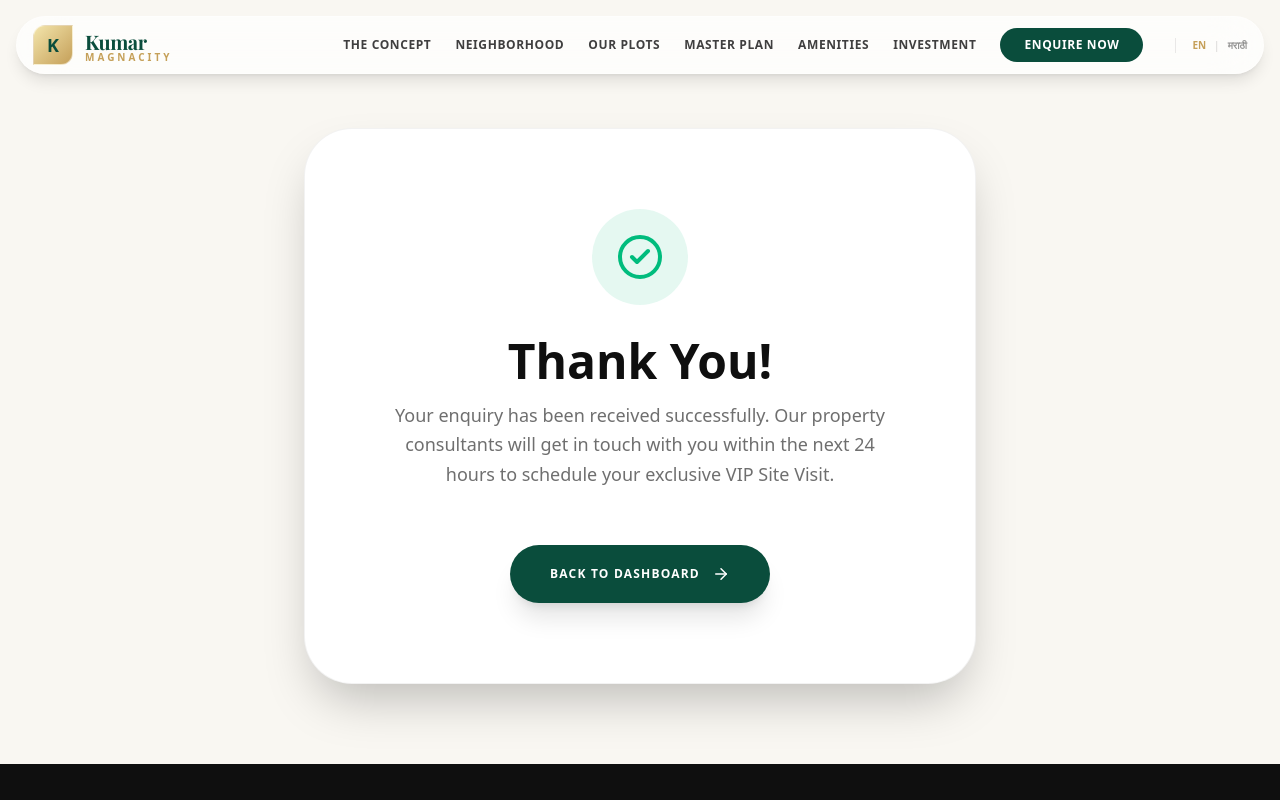
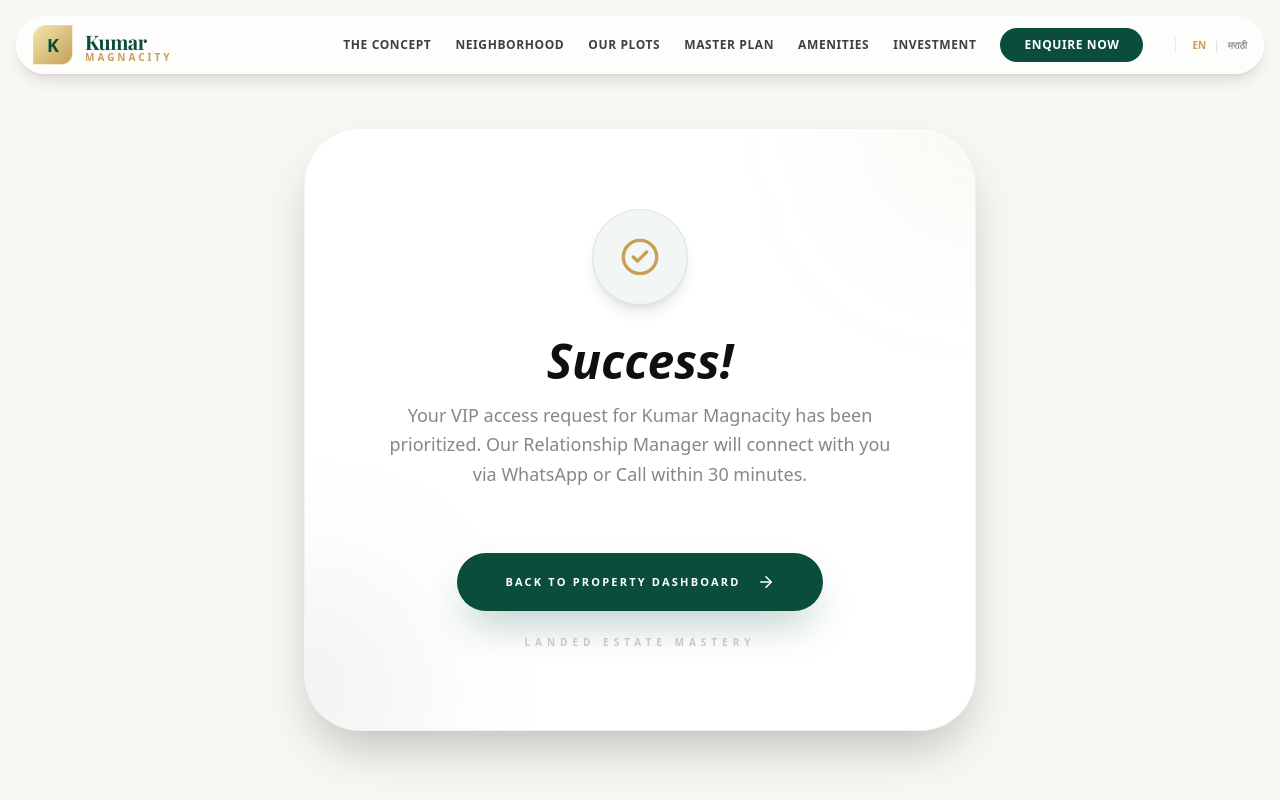
Before and after one commit to krisalahiranandani/kumarmagnacitytownship, a Next.js app: page /thank-you in a window 1280 px wide. Shown: the top 800 px of the page. Built offline with nearby package versions, Linux system fonts and the light colour scheme; a web font is replaced by a local one.

Commit message:
Stabilization: Sanitized environment (Redirects, Headers, and Layout) for 100% Next.js 15 + Edge reliability

```diff
--- a/app/api/enquiry/route.ts
+++ b/app/api/enquiry/route.ts
@@ -83,7 +83,8 @@
       const errorText = await mcResponse.text();
       return NextResponse.json({ error: "Relay failed", details: errorText }, { status: 502 });
     }
-  } catch (error: any) {
-    return NextResponse.json({ error: "Internal Server Error", message: error.message }, { status: 500 });
+  } catch (error) {
+    const message = error instanceof Error ? error.message : "Internal Server Error";
+    return NextResponse.json({ error: "Internal Server Error", message }, { status: 500 });
   }
 }
--- a/app/layout.tsx
+++ b/app/layout.tsx
@@ -29,33 +29,7 @@
   return (
     <html lang="en">
       <body className={`${playfair.variable} ${outfit.variable} antialiased`}>
-        {/* Deployment V2.2.0 - Atomic Synchronization Active */}
-        <script
-          dangerouslySetInnerHTML={{
-            __html: `
-              // Force-sync Title
-              document.title = "The Pride of Pune's Rising East | Kumar Magnacity";
-
-              const REVISION = "2.1.4-v7";
-              if (localStorage.getItem('km-revision') !== REVISION) {
-                if ('serviceWorker' in navigator) {
-                  navigator.serviceWorker.getRegistrations().then(registrations => {
-                    for (let registration of registrations) registration.unregister();
-                  });
-                }
-                localStorage.setItem('km-revision', REVISION);
-                location.reload(true); // Nuclear hard refresh
-              }
-
-              // Continuous cleanup
-              const cleanup = () => {
-                document.querySelectorAll('.revision-milestone, .revision-banner, #revision-milestone, .clock, .countdown').forEach(el => el.remove());
-              };
-              cleanup();
-              setTimeout(cleanup, 1000);
-            `,
-          }}
-        />
+        {/* Deployment V2.3.1 - Restoration Fix */}
         {children}
       </body>
     </html>
--- /dev/null
+++ b/app/not-found.tsx
@@ -0,0 +1,65 @@
+import Header from "@/components/Header";
+import Footer from "@/components/Footer";
+import Link from "next/link";
+import { MoveLeft, House, Search } from "lucide-react";
+
+export const runtime = "edge";
+
+export default function NotFound() {
+  return (
+    <main className="min-h-screen bg-light flex flex-col">
+      <Header />
+
+      <div className="flex-grow flex items-center justify-center pt-32 pb-20 px-4">
+        <div className="container mx-auto max-w-4xl">
+          <div className="relative bg-white rounded-[3.5rem] p-12 md:p-24 shadow-2xl border border-dark/5 overflow-hidden text-center">
+             {/* Decorative Elements */}
+             <div className="absolute -top-24 -right-24 w-96 h-96 bg-primary/5 rounded-full blur-[100px]" />
+             <div className="absolute -bottom-24 -left-24 w-96 h-96 bg-accent/5 rounded-full blur-[100px]" />
+
+             <div className="relative z-10 space-y-10">
+                <div className="space-y-4">
+                    <span className="text-[120px] md:text-[180px] font-heading font-black text-primary/5 leading-none block select-none">404</span>
+                    <h1 className="text-4xl md:text-5xl font-heading font-bold text-dark -mt-12 md:-mt-20">Path Not Found</h1>
+                    <p className="text-dark/40 max-w-lg mx-auto leading-relaxed">
+                        The luxury you seek remains within our reach, but this specific path does not. Let us guide you back to the Sovereign Estate.
+                    </p>
+                </div>
+
+                <div className="flex flex-col sm:flex-row items-center justify-center gap-6">
+                    <Link
+                        href="/"
+                        className="group bg-primary text-white px-8 py-4 rounded-full font-bold uppercase tracking-widest text-[11px] flex items-center gap-3 hover:bg-primary-light transition-all shadow-xl"
+                    >
+                        <House size={16} />
+                        Back to Home
+                    </Link>
+                    <Link
+                        href="/location"
+                        className="group bg-white text-dark border border-dark/10 px-8 py-4 rounded-full font-bold uppercase tracking-widest text-[11px] flex items-center gap-3 hover:bg-light transition-all"
+                    >
+                        Explore Location
+                        <Search size={16} />
+                    </Link>
+                </div>
+
+                <div className="pt-10 border-t border-dark/5 grid grid-cols-2 md:grid-cols-4 gap-4">
+                    {["Concept", "Amenities", "Investment", "Availability"].map((item) => (
+                        <Link
+                            key={item}
+                            href={`/${item.toLowerCase().replace(' ', '-')}`}
+                            className="text-[10px] font-bold uppercase tracking-[0.2em] text-dark/40 hover:text-accent transition-colors py-2"
+                        >
+                            {item}
+                        </Link>
+                    ))}
+                </div>
+             </div>
+          </div>
+        </div>
+      </div>
+
+      <Footer />
+    </main>
+  );
+}
--- a/app/thank-you/page.tsx
+++ b/app/thank-you/page.tsx
@@ -17,27 +17,34 @@
 
       <section className="min-h-[80vh] flex items-center justify-center pt-32 pb-20 px-4">
         <div className="container mx-auto max-w-2xl text-center">
-          <div className="bg-white rounded-[3rem] p-12 md:p-20 shadow-2xl border border-dark/5 space-y-8">
-            <div className="w-24 h-24 bg-emerald-500/10 rounded-full flex items-center justify-center text-emerald-500 mx-auto animate-bounce-subtle">
-              <CheckCircle2 size={48} />
+          <div className="bg-white rounded-[3.5rem] p-12 md:p-20 shadow-2xl border border-dark/5 space-y-10 relative overflow-hidden group">
+            {/* Subtle background glow */}
+            <div className="absolute -top-24 -right-24 w-48 h-48 bg-accent/10 blur-[80px] rounded-full group-hover:bg-accent/20 transition-all duration-700" />
+            <div className="absolute -bottom-24 -left-24 w-48 h-48 bg-primary/10 blur-[80px] rounded-full" />
+
+            <div className="relative z-10 space-y-8">
+                <div className="w-24 h-24 bg-primary/5 rounded-full flex items-center justify-center text-primary mx-auto border border-primary/10 shadow-lg">
+                    <CheckCircle2 size={40} className="text-accent" />
                 </div>
 
                 <div className="space-y-4">
-              <h1 className="text-4xl md:text-5xl font-heading font-bold text-dark">Thank You!</h1>
-              <p className="text-lg text-dark/60 leading-relaxed font-light">
-                Your enquiry has been received successfully. Our property consultants will get in touch with you
-                within the next 24 hours to schedule your exclusive VIP Site Visit.
+                    <h1 className="text-4xl md:text-5xl font-heading font-bold text-dark italic">Success!</h1>
+                    <p className="text-lg text-dark/50 leading-relaxed font-light">
+                        Your VIP access request for <strong>Kumar Magnacity</strong> has been prioritized. Our Relationship Manager will connect with you via WhatsApp or Call within 30 minutes.
                     </p>
                 </div>
 
-            <div className="pt-6">
+                <div className="pt-8 flex flex-col items-center gap-6">
                     <Link
                         href="/"
-                className="inline-flex items-center gap-3 bg-primary text-white px-10 py-5 rounded-full font-bold uppercase tracking-widest text-xs hover:bg-primary-light transition-all shadow-xl"
+                        className="group bg-primary text-white px-12 py-5 rounded-full font-bold uppercase tracking-[0.2em] text-[11px] hover:bg-primary-light transition-all shadow-[0_20px_40px_-10px_rgba(10,77,60,0.3)] flex items-center gap-4 hover:scale-105 active:scale-95"
                     >
-                Back to Dashboard
-                <ArrowRight size={18} />
+                        Back to Property Dashboard
+                        <ArrowRight size={18} className="group-hover:translate-x-1 transition-transform" />
                     </Link>
+
+                    <p className="text-[10px] uppercase font-bold text-dark/20 tracking-[0.5em]">Landed Estate Mastery</p>
+                </div>
             </div>
           </div>
         </div>
--- a/components/EnquiryForm.tsx
+++ b/components/EnquiryForm.tsx
@@ -1,6 +1,5 @@
-"use client";
-
 import { useState } from "react";
+import { useRouter } from "next/navigation";
 import { Send, CheckCircle2, AlertCircle, Loader2 } from "lucide-react";
 import { cn } from "@/lib/utils";
 
@@ -21,6 +20,7 @@
   buttonText = "Get Details",
   isModal = false,
 }: EnquiryFormProps) {
+  const router = useRouter();
   const [status, setStatus] = useState<"idle" | "submitting" | "success" | "error">("idle");
   const [errorMessage, setErrorMessage] = useState("");
 
@@ -48,6 +48,10 @@
 
       if (response.ok) {
         setStatus("success");
+        // Smooth transition to thank you page
+        setTimeout(() => {
+          router.push("/thank-you");
+        }, 1200);
       } else {
         throw new Error("Failed to submit. Please try again.");
       }
@@ -60,12 +64,14 @@
 
   if (status === "success") {
     return (
-      <div className="bg-white/10 backdrop-blur-xl border border-white/20 p-8 rounded-2xl text-center space-y-4">
-        <div className="w-16 h-16 bg-accent/20 rounded-full flex items-center justify-center mx-auto text-accent">
-          <CheckCircle2 size={32} />
+      <div className="bg-white/10 backdrop-blur-xl border border-white/20 p-12 rounded-[2.5rem] text-center space-y-6 animate-pulse">
+        <div className="w-20 h-20 bg-accent/20 rounded-full flex items-center justify-center mx-auto text-accent border border-accent/30 shadow-[0_0_30px_rgba(201,162,39,0.3)]">
+          <CheckCircle2 size={40} />
         </div>
-        <h3 className="text-2xl font-heading font-bold text-white">Message Received</h3>
-        <p className="text-white/60">Our relationship manager will connect with you within 30 minutes in your timezone.</p>
+        <div className="space-y-2">
+            <h3 className="text-3xl font-heading font-bold text-white">Redirecting...</h3>
+            <p className="text-white/60 text-sm">Validating your VIP access brief.</p>
+        </div>
       </div>
     );
   }
```
Also changed, not shown: 2 other files (tests, documents, lock files or other folders). Lines whose indentation alone changed are shown as unchanged.
